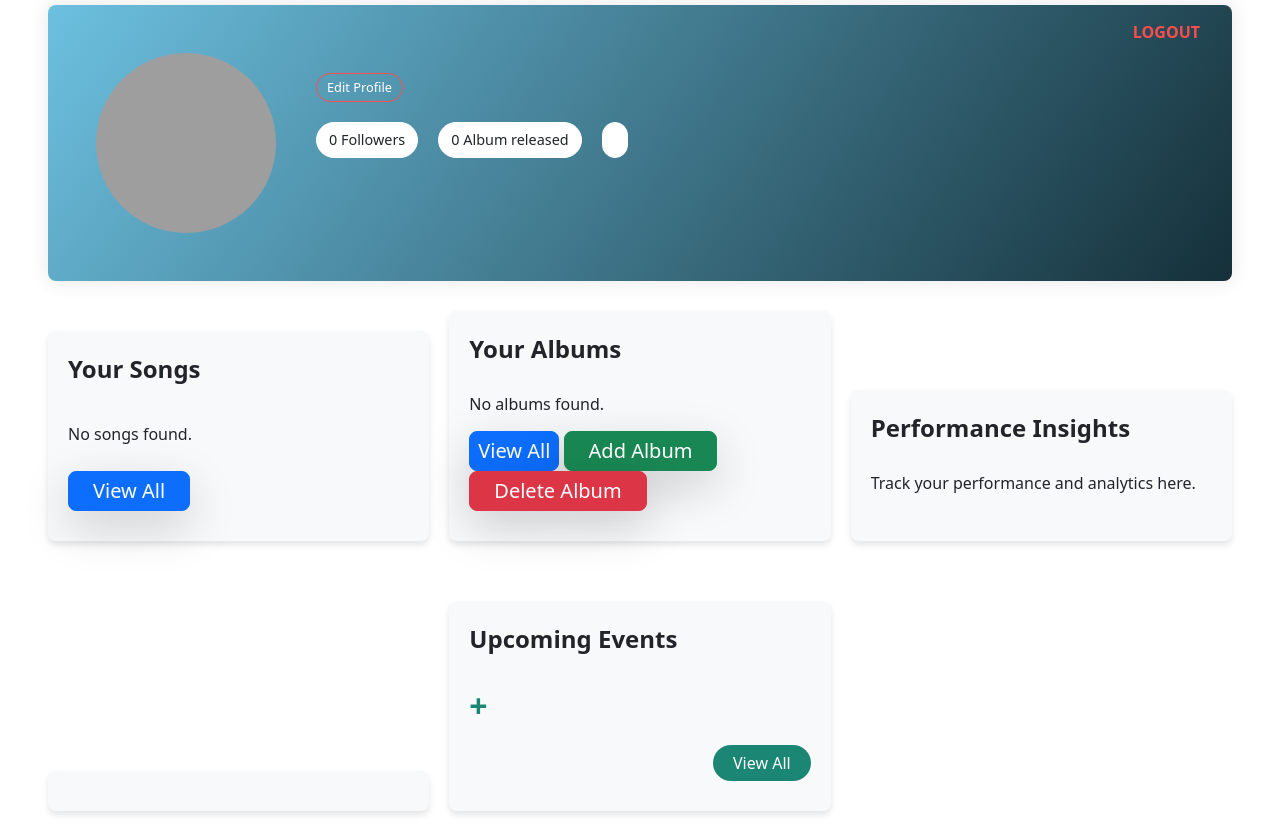
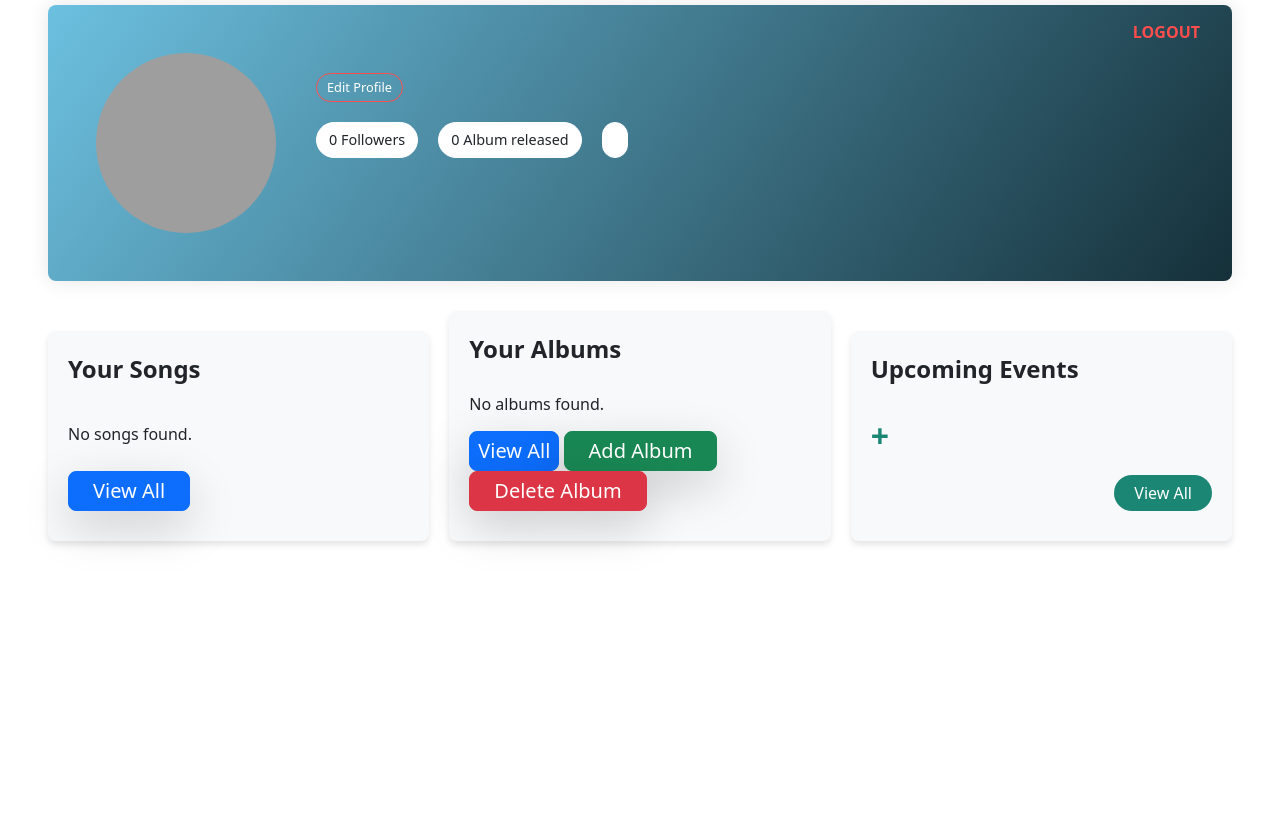
Before and after one commit to Shadhin-f/Melodise, a PHP site: page /website/ArtistEnd/dashboard.php in a window 1280 px wide. After the commit the page ends 548 px from the top, so only its background shows below. Run offline with PHP 8.4, Linux system fonts and the light colour scheme; the visitor is signed in with stand-in values (Sample User, id 1); data that the repository does not hold is empty; a stand-in replaces the project's code that opens the database connection; grey boxes are pictures that could not be loaded.

Commit message:
Update dashboard.php

```diff
--- a/ArtistEnd/dashboard.php
+++ b/ArtistEnd/dashboard.php
@@ -168,7 +168,7 @@
             /* Spans 1.5 columns */
         }
 
-        .insights-card {
+        .upcoming-events-card {
             grid-column: span 1;
             /* Spans 1 column */
         }
@@ -208,38 +208,6 @@
             color: #1B8673;
             cursor: pointer;
             align-self: flex-start;
-        }
-
-        /* Centered Upcoming Events Card */
-        .dashboard-container2 {
-            display: grid;
-            grid-template-columns: repeat(3, 1fr);
-            /* Three columns */
-            gap: 20px;
-        }
-
-
-        /* Section Card Styling */
-        .section-card {
-            background-color: #ffffff;
-            padding: 20px;
-            border-radius: 10px;
-            box-shadow: 0 2px 10px rgba(0, 0, 0, 0.1);
-        }
-
-        .empty1-card {
-            grid-column: span 1;
-            /* Spans 1 column */
-        }
-
-        .upcoming-events-card {
-            grid-column: span 3;
-            /* Spans 2 columns */
-        }
-
-        .empty2-card {
-            grid-column: span 1;
-            /* Spans 1 column */
         }
 
         /* tanveer Section Your song Card Styling */
@@ -435,18 +403,6 @@
 
 
 
-        <!-- Performance Insights Section -->
-        <div class="section-card insights-card">
-            <div class="section-title">Performance Insights</div>
-            <div class="card-body">
-                <p>Track your performance and analytics here.</p>
-            </div>
-        </div>
-
-        <!-- Empty -->
-        <div class="section-card .empty1-card">
-        </div>
-
         <!-- Upcoming Events -->
         <div class="section-card .upcoming-events-card">
             <div class="section-title">Upcoming Events</div>
```
